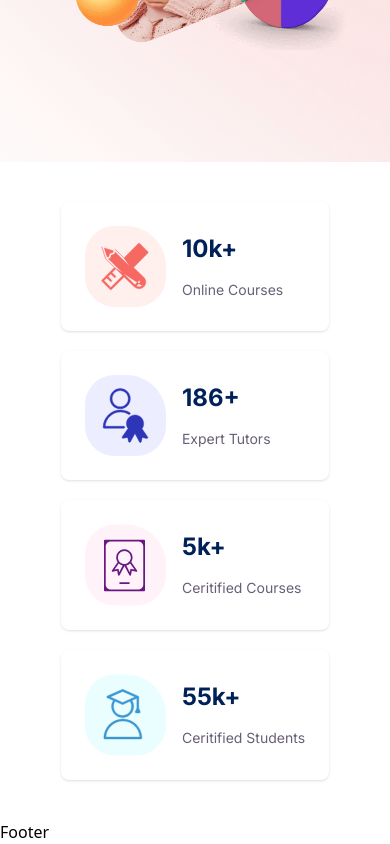
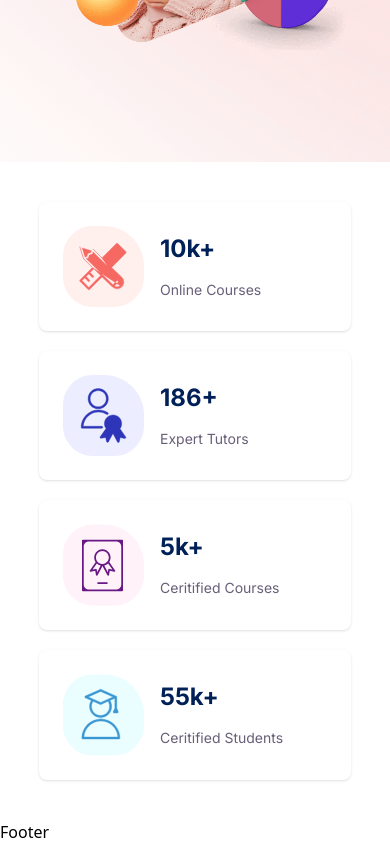
Before and after one commit to shariful10/Dreams, a React (Vite) app in the folder frontend/: page / in a window 390 px wide. Shown: the part 719-1563 px from the top of the page. Built offline with nearby package versions, Linux system fonts and the light colour scheme.

Commit message:
Banner Section Cards Responsive Issue Fix

```diff
--- a/frontend/src/components/Banner/Banner.jsx
+++ b/frontend/src/components/Banner/Banner.jsx
@@ -44,8 +44,8 @@ const Banner = () => {
 					<img src={bannerImg} alt="" />
 				</div>
 			</div>
-			<div className="grid md:grid-cols-2 lg:grid-cols-4 gap-y-5 md:gap-2 justify-center items-center my-10 md:my-0 w-5/6 mx-auto">
-				<div className="flex gap-4 p-6 lg:p-2 2xl:p-6 bg-white shadow rounded-lg md:-mt-[18%] lg:-mt-[15%] hover:lg:-mt-[22%] transition-all duration-500">
+			<div className="grid md:grid-cols-2 lg:grid-cols-4 gap-y-5 md:gap-2 justify-center items-center my-10 md:my-0 w-full md:w-5/6 mx-auto">
+				<div className="flex gap-4 p-6 lg:p-2 2xl:p-6 bg-white shadow rounded-lg md:-mt-[18%] lg:-mt-[15%] hover:lg:-mt-[22%] transition-all duration-500 w-[80vw] md:w-full">
 					<Pencil />
 					<BannerCard title="Online Courses">
 						<CountUp start={0} end={10} duration={5} />
```
